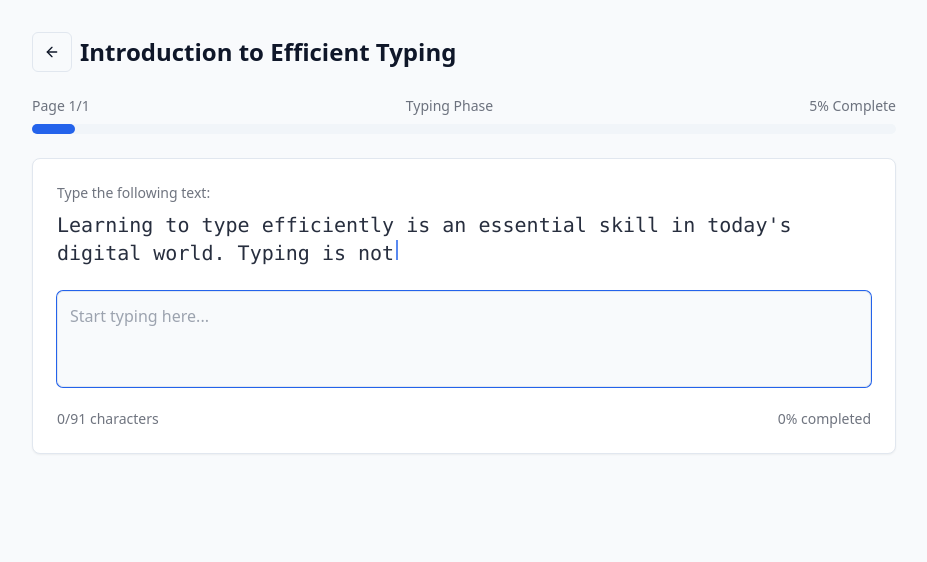
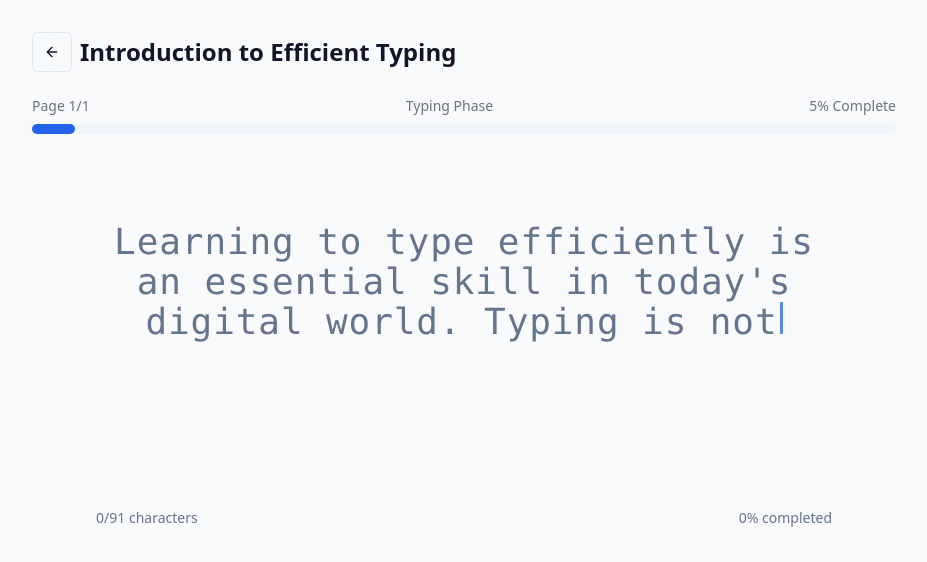
Before and after one commit to 4reblue/memty-type, a React (Vite) app: page /lesson/1 in a window 1280 px wide. Shown: the top 562 px of the page, without its empty margins (176-1103 px from the left). Built offline with nearby package versions, Linux system fonts and the light colour scheme.

Commit message:
Refactor: Improve typing area UI
Implement UI changes to the typing area to resemble monkeytype.

```diff
--- a/src/components/TypingArea.tsx
+++ b/src/components/TypingArea.tsx
@@ -15,25 +15,20 @@ export function TypingArea({ chunk, onComplete }: TypingAreaProps) {
   const [isCompleted, setIsCompleted] = useState<boolean>(false);
   const inputRef = useRef<HTMLTextAreaElement>(null);
 
-  // Focus the input on mount
   useEffect(() => {
     if (inputRef.current) {
       inputRef.current.focus();
     }
   }, [chunk]);
 
-  // Check if the typed text matches the target text at the current position
   const handleTyping = (e: React.ChangeEvent<HTMLTextAreaElement>) => {
     const value = e.target.value;
     setTypedText(value);
 
     const targetText = chunk.text;
-
-    // Check if the typed text matches the target text up to the current position
     if (value === targetText.substring(0, value.length)) {
       setCurrentPosition(value.length);
 
-      // If the user has completed typing the entire chunk
       if (value === targetText) {
         setIsCompleted(true);
         setTimeout(() => {
@@ -43,35 +38,32 @@ export function TypingArea({ chunk, onComplete }: TypingAreaProps) {
     }
   };
 
-  // Render the text with highlighting for completed portion
   const renderText = () => {
     const targetText = chunk.text;
     const completed = targetText.substring(0, currentPosition);
     const remaining = targetText.substring(currentPosition);
 
     return (
-      <div className="typing-text font-mono mb-6 select-none">
+      <div className="typing-display select-none text-center">
         <span className="text-primary">{completed}</span>
-        <span>{remaining}</span>
+        <span className="text-muted-foreground">{remaining}</span>
         {!isCompleted && <span className="cursor-blink"></span>}
       </div>
     );
   };
 
   return (
-    <div className="bg-card border border-border rounded-lg p-6 shadow-sm">
-      <div className="mb-4">
-        <h3 className="text-sm font-medium text-foreground/60 mb-2">Type the following text:</h3>
-        {renderText()}
-      </div>
-      <div className="relative">
+    <div className="typing-container">
+      {renderText()}
+
+      <div className="relative mt-8">
         <textarea
           ref={inputRef}
           value={typedText}
           onChange={handleTyping}
           disabled={isCompleted}
-          className="w-full h-24 p-3 bg-background border border-border rounded-md resize-none focus:outline-none focus:ring-1 focus:ring-primary"
-          placeholder="Start typing here..."
+          className="w-full h-24 p-3 bg-background/50 border-none rounded-md resize-none focus:outline-none focus:ring-0 opacity-0"
+          placeholder="Start typing..."
           aria-label="Typing input"
         />
 
@@ -85,7 +77,7 @@ export function TypingArea({ chunk, onComplete }: TypingAreaProps) {
         )}
       </div>
 
-      <div className="mt-4 flex justify-between items-center text-sm text-foreground/60">
+      <div className="mt-8 flex justify-between items-center text-sm text-muted-foreground">
         <div>
           {currentPosition}/{chunk.text.length} characters
         </div>
--- a/src/index.css
+++ b/src/index.css
@@ -1,4 +1,3 @@
-
 @tailwind base;
 @tailwind components;
 @tailwind utilities;
@@ -94,4 +93,16 @@
   .cursor-blink {
     @apply ml-0.5 inline-block w-0.5 h-5 bg-primary animate-pulse-light;
   }
+
+  .typing-container {
+    @apply max-w-3xl mx-auto py-16 px-4;
+  }
+
+  .typing-display {
+    @apply text-3xl md:text-4xl leading-relaxed font-mono tracking-wide mb-8;
+  }
+
+  .cursor-blink {
+    @apply ml-0.5 inline-block w-[3px] h-8 bg-primary animate-pulse-light;
+  }
 }
```
